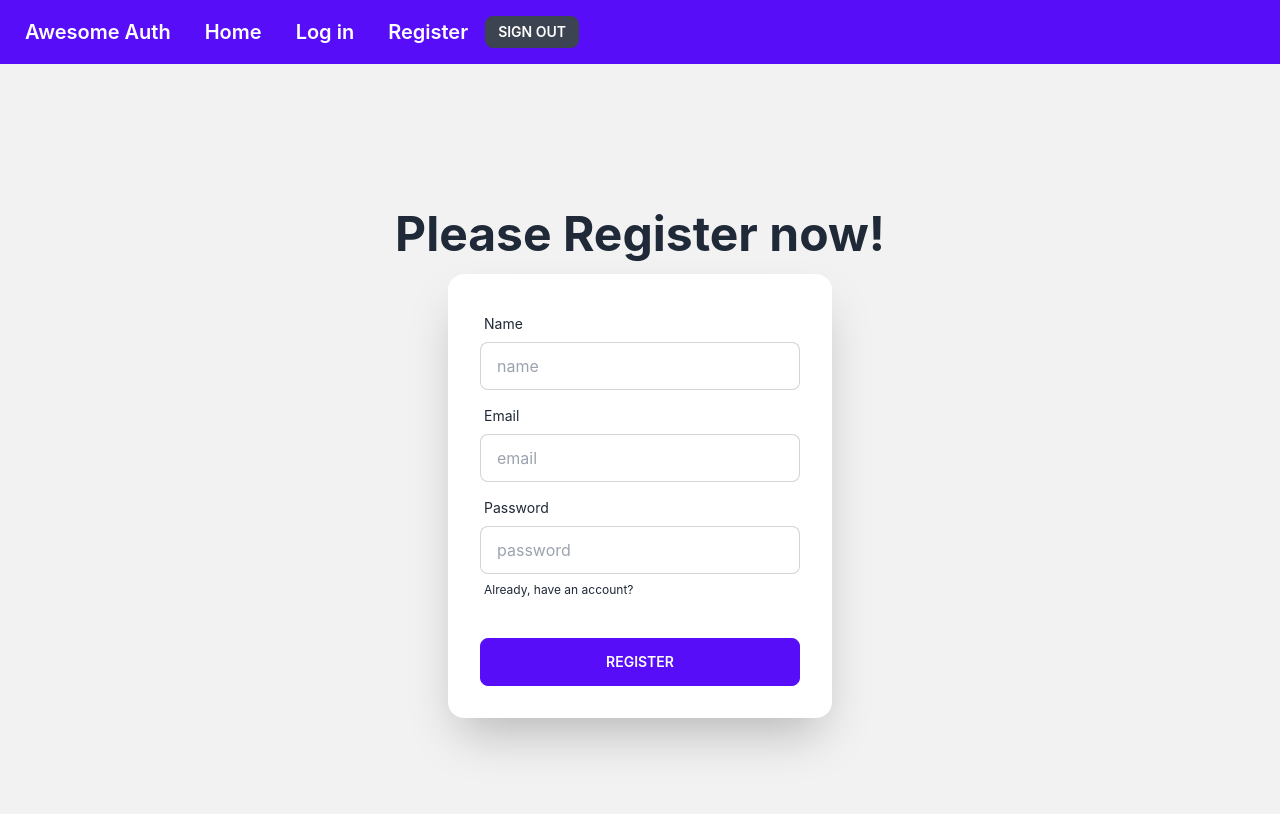
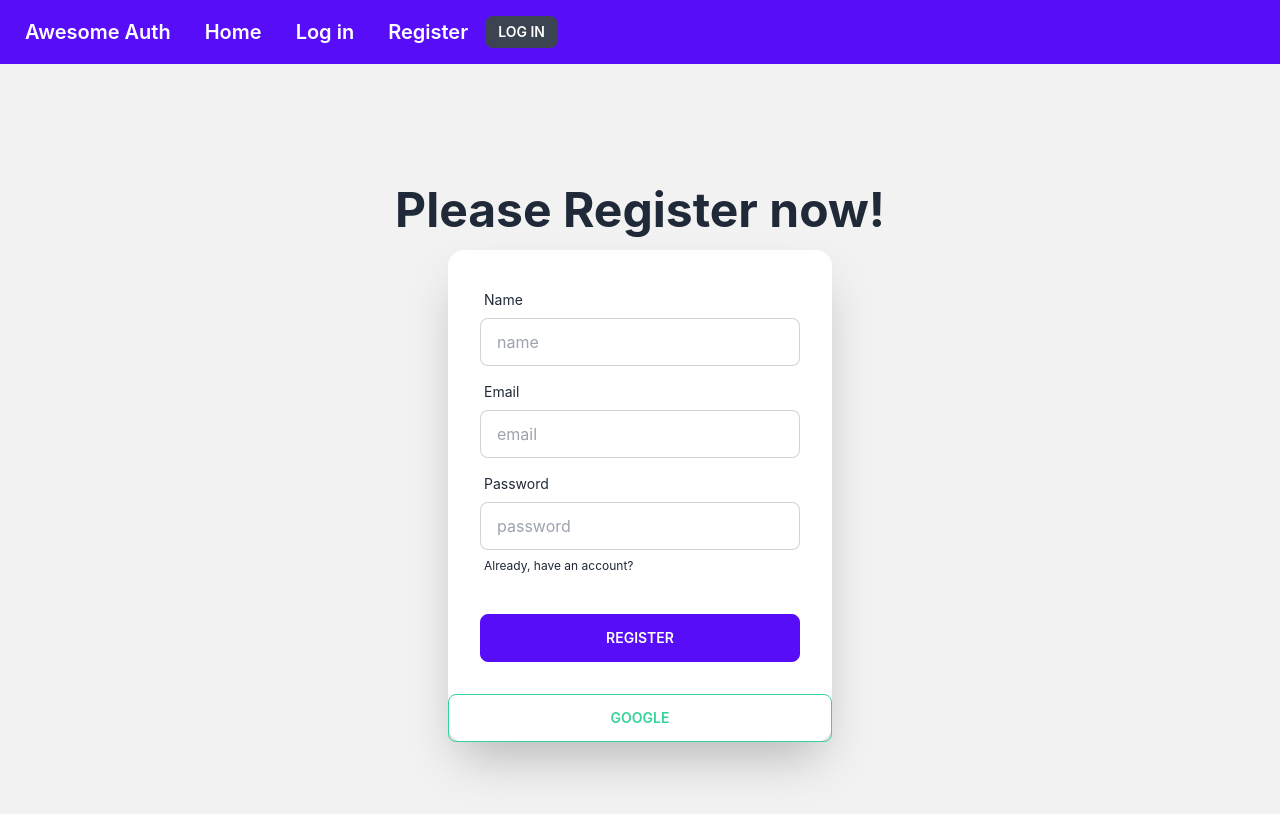
Before and after one commit to al-shaimon/auth-router-context-app, a React (Create React App) app: page /register in a window 1280 px wide. Shown: the top 814 px of the page. Built offline with nearby package versions, Linux system fonts and the light colour scheme; no server answers.

Commit message:
Implement Sign out and toggle log in and log out button

```diff
--- a/src/components/Header.js
+++ b/src/components/Header.js
@@ -3,8 +3,15 @@
 import { AuthContext } from '../contexts/UserContext';
 
 const Header = () => {
-  const {user} = useContext(AuthContext);
+  const { user, logOut } = useContext(AuthContext);
   console.log('context', user);
+
+  const handleSignOut = () => {
+    logOut()
+      .then(() => {})
+      .catch((error) => console.error(error));
+  };
+
   return (
     <div>
       <div className="navbar bg-primary text-primary-content">
@@ -21,7 +28,15 @@
           Register
         </Link>
         {user?.email && <span>Welcome, {user.email}</span>}
-        <button className="btn btn-sm">Sign out</button>
+        {
+          user?.email ?
+          <button onClick={handleSignOut} className="btn btn-sm">
+          Log out
+        </button>
+        : <Link to='/login'>
+          <button className='btn btn-sm'>Log In</button>
+        </Link>
+        }
       </div>
     </div>
   );
--- a/src/components/Login.js
+++ b/src/components/Login.js
@@ -2,8 +2,7 @@
 import { AuthContext } from '../contexts/UserContext';
 
 const Login = () => {
-
-  const {signIn} = useContext(AuthContext);
+  const { signIn, signInWithGoogle } = useContext(AuthContext);
 
   const handleSubmit = (event) => {
     event.preventDefault();
@@ -13,15 +12,23 @@
     console.log(email, password);
 
     signIn(email, password)
-    .then(result =>{
-      const user = result.user;
-      console.log(user)
-      form.reset();
-    })
-    .catch(error =>{
-      console.error(error)
-    })
+      .then((result) => {
+        const user = result.user;
+        console.log(user);
+        form.reset();
+      })
+      .catch((error) => {
+        console.error(error);
+      });
+  };
 
+  const handleGoogleSignIn = () => {
+    signInWithGoogle()
+      .then((result) => {
+        const user = result.user;
+        console.log(user);
+      })
+      .catch((error) => console.error(error));
   };
 
   return (
@@ -62,10 +69,14 @@
                   </a>
                 </label>
               </div>
+
               <div className="form-control mt-6">
                 <button className="btn btn-primary">Login</button>
               </div>
             </form>
+            <button onClick={handleGoogleSignIn} className="btn btn-outline btn-success">
+              Google
+            </button>
           </div>
         </div>
       </div>
--- a/src/components/Register.js
+++ b/src/components/Register.js
@@ -4,7 +4,7 @@
 import { AuthContext } from '../contexts/UserContext';
 
 const Register = () => {
-  const { createUser } = useContext(AuthContext);
+  const { createUser, signInWithGoogle } = useContext(AuthContext);
 
   const handleSubmit = (event) => {
     event.preventDefault();
@@ -23,6 +23,15 @@
       .catch((error) => {
         console.error(error);
       });
+  };
+
+  const handleGoogleSignIn = () => {
+    signInWithGoogle()
+      .then((result) => {
+        const user = result.user;
+        console.log(user);
+      })
+      .catch((error) => console.error(error));
   };
 
   return (
@@ -79,6 +88,9 @@
                 <button className="btn btn-primary">Register</button>
               </div>
             </form>
+            <button onClick={handleGoogleSignIn} className="btn btn-outline btn-success">
+              Google
+            </button>
           </div>
         </div>
       </div>
--- a/src/contexts/UserContext.js
+++ b/src/contexts/UserContext.js
@@ -1,5 +1,5 @@
 import React, { createContext, useEffect, useState } from 'react';
-import { createUserWithEmailAndPassword, getAuth, onAuthStateChanged, signInWithEmailAndPassword } from 'firebase/auth';
+import { createUserWithEmailAndPassword, getAuth, GoogleAuthProvider, onAuthStateChanged, signInWithEmailAndPassword, signInWithPopup, signOut } from 'firebase/auth';
 import app from '../firebase/firebase.config';
 
 export const AuthContext = createContext();
@@ -9,12 +9,23 @@
 const UserContext = ({ children }) => {
   const [user, setUser] = useState({ displayName: 'Aakash' });
 
+  const googleProvider = new GoogleAuthProvider;
+
   const createUser = (email, password) => {
     return createUserWithEmailAndPassword(auth, email, password);
   };
 
   const signIn = (email, password) => {
     return signInWithEmailAndPassword(auth, email, password);
+  }
+
+
+  const signInWithGoogle = () => {
+    return signInWithPopup(auth, googleProvider);
+  }
+
+  const logOut = () => {
+    return signOut(auth);
   }
 
   useEffect( () => {
@@ -29,7 +40,7 @@
 
   },[])
 
-  const authInfo = { user, createUser, signIn };
+  const authInfo = { user, createUser, signIn, logOut, signInWithGoogle };
 
   return <AuthContext.Provider value={authInfo}>{children}</AuthContext.Provider>;
 };
```
Also changed, not shown: src/components/google.png (added).
